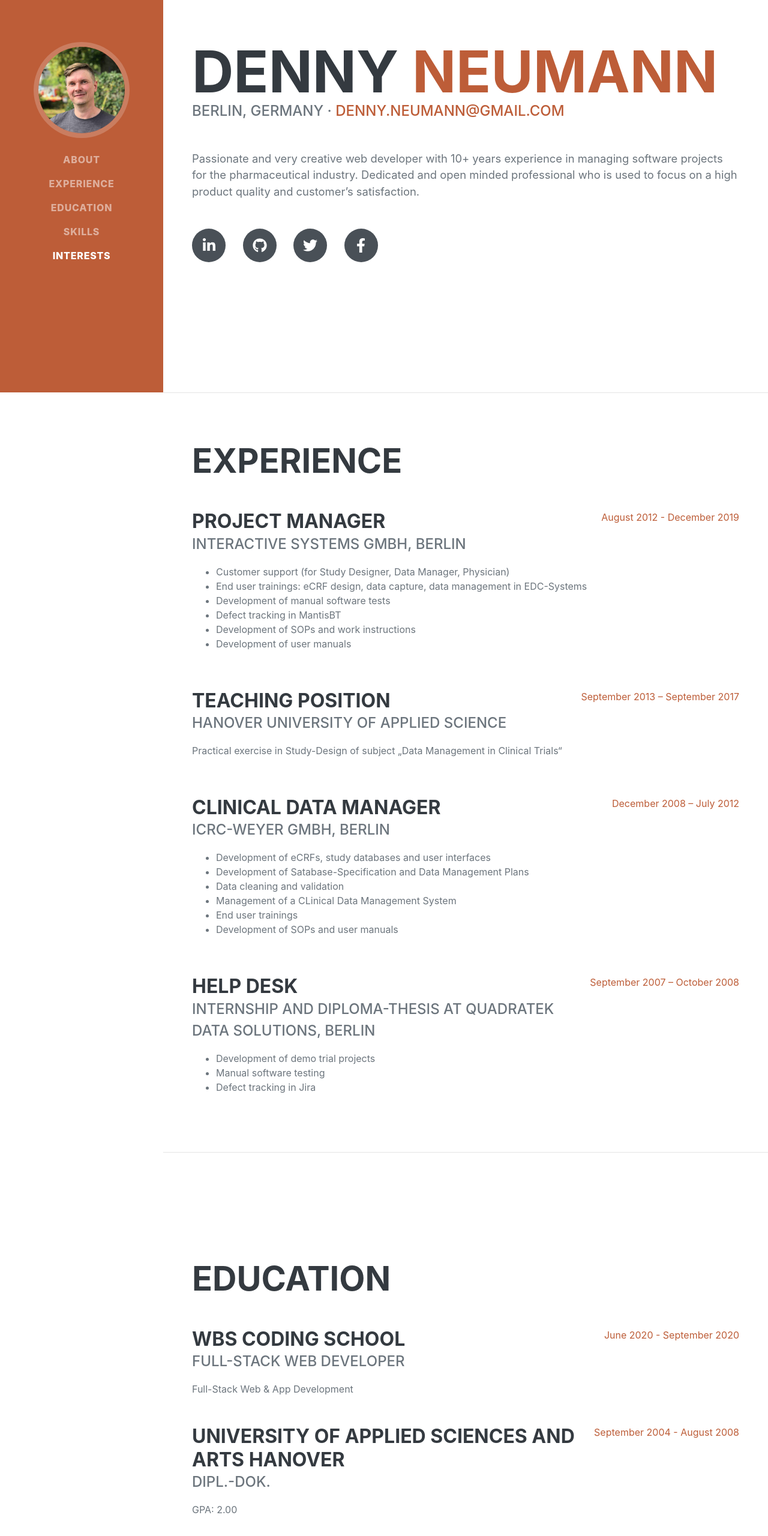
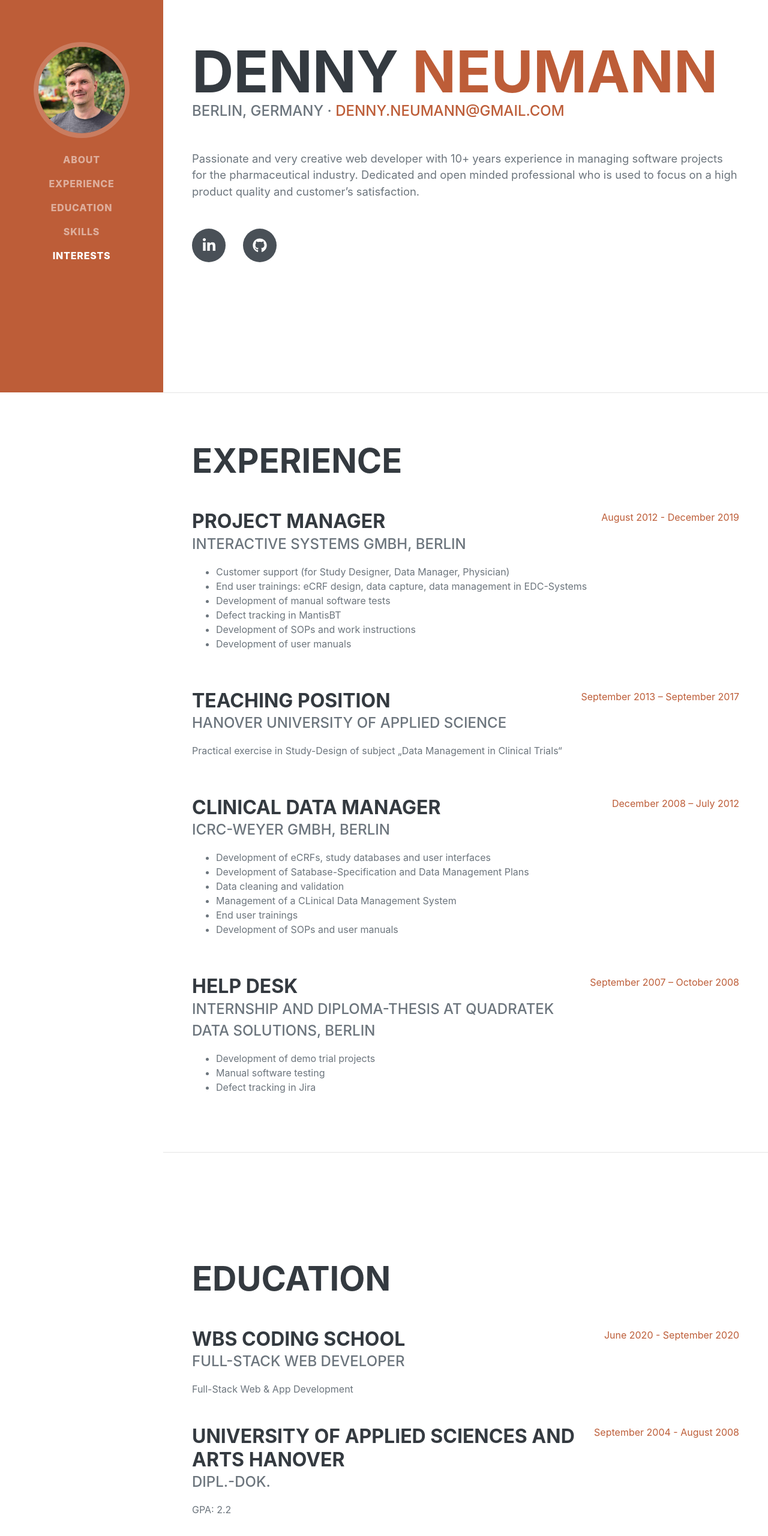
Before and after one commit to dnynwm/mycv, a plain HTML site: page index.html in a window 1280 px wide. Shown: the part 146-2706 px from the top of the page at 60% size. Drawn offline with nearby package versions, Linux system fonts and the light colour scheme; a web font is replaced by a local one.

Commit message:
changed edu

```diff
--- a/index.html
+++ b/index.html
@@ -59,8 +59,6 @@
                     <a class="social-icon" href="http://www.linkedin.com/in/dennyneumann"><i
                             class="fab fa-linkedin-in"></i></a>
                     <a class="social-icon" href="https://github.com/dnynwm"><i class="fab fa-github"></i></a>
-                    <a class="social-icon" href="#"><i class="fab fa-twitter"></i></a>
-                    <a class="social-icon" href="#"><i class="fab fa-facebook-f"></i></a>
                 </div>
             </div>
         </section>
@@ -139,7 +137,7 @@
                     <div class="flex-grow-1">
                         <h3 class="mb-0">University of Applied Sciences and Arts Hanover</h3>
                         <div class="subheading mb-3">Dipl.-Dok.</div>
-                        <p>GPA: 2.00</p>
+                        <p>GPA: 2.2</p>
                     </div>
                     <div class="flex-shrink-0"><span class="text-primary">September 2004 - August 2008</span></div>
                 </div>
```
